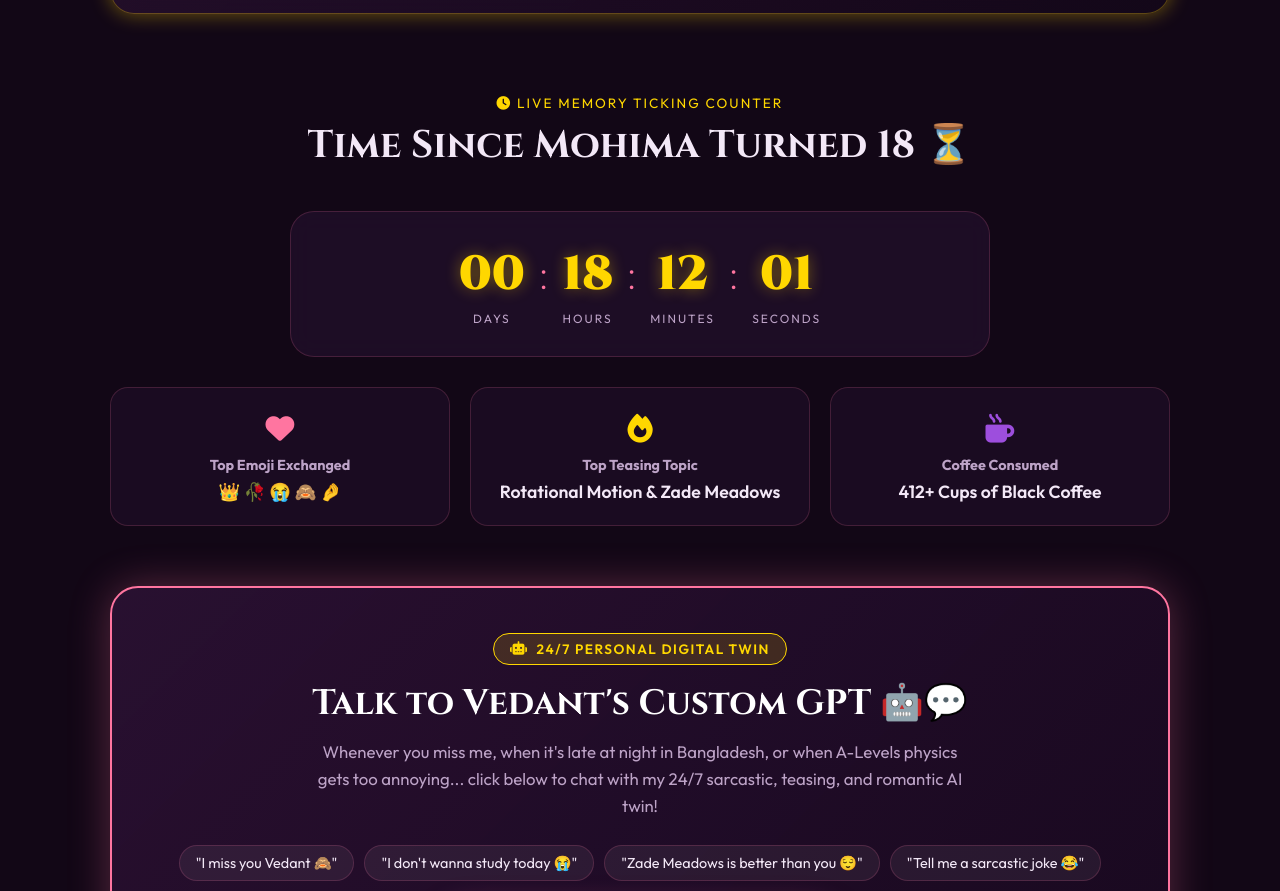
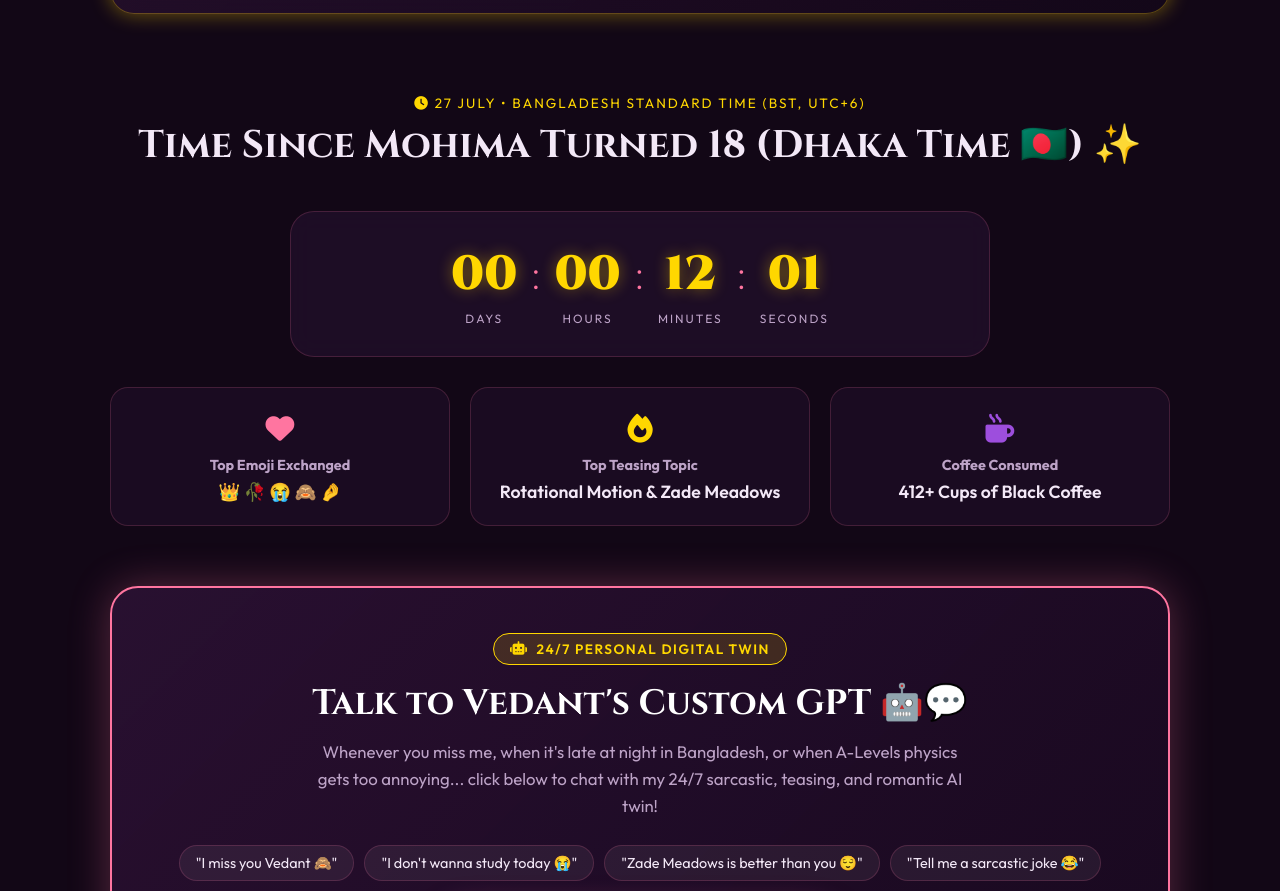
Before and after one commit to shivkantdhakre/mbd18, a plain HTML site: page index.html in a window 1280 px wide. Shown: the part 3716-4607 px from the top of the page. Drawn offline with Linux system fonts and the light colour scheme.

Commit message:
Set birthday counter target to July 27 in Bangladesh Standard Time (UTC+6)

```diff
--- a/index.html
+++ b/index.html
@@ -356,8 +356,8 @@
     <!-- SECTION 6: LIVE BIRTHDAY MEMORY TICKING CLOCK & BANTER ANALYTICS -->
     <section>
       <div class="section-title-wrapper">
-        <p class="section-tag"><i class="fa-solid fa-clock"></i> LIVE MEMORY TICKING COUNTER</p>
-        <h2 class="section-heading">Time Since Mohima Turned 18 ⏳</h2>
+        <p class="section-tag"><i class="fa-solid fa-clock"></i> 27 JULY • BANGLADESH STANDARD TIME (BST, UTC+6)</p>
+        <h2 class="section-heading" id="clockTitle">Time Since Mohima Turned 18 (Dhaka Time 🇧🇩) ⏳</h2>
       </div>
 
       <div class="live-clock-container">
--- a/script.js
+++ b/script.js
@@ -694,29 +694,41 @@ document.addEventListener('DOMContentLoaded', () => {
   });
 
   // --------------------------------------------------------------------------
-  // 11. LIVE BIRTHDAY TICKING COUNTER
+  // 11. LIVE BIRTHDAY TICKING COUNTER (JULY 27 - BANGLADESH TIME UTC+6)
   // --------------------------------------------------------------------------
   const clockDays = document.getElementById('clockDays');
   const clockHours = document.getElementById('clockHours');
   const clockMinutes = document.getElementById('clockMinutes');
   const clockSeconds = document.getElementById('clockSeconds');
+  const clockTitle = document.getElementById('clockTitle');
 
-  const birthDate = new Date();
-  birthDate.setHours(0, 0, 0, 0); // Start of today
+  // July 27 00:00:00 Bangladesh Standard Time (UTC+6)
+  const bangladeshBirthday = new Date('2026-07-27T00:00:00+06:00');
 
   function updateLiveClock() {
     const now = new Date();
-    const diff = Math.floor((now - birthDate) / 1000);
+    const diffInSeconds = Math.floor((now.getTime() - bangladeshBirthday.getTime()) / 1000);
 
-    const days = Math.floor(diff / (3600 * 24));
-    const hours = Math.floor((diff % (3600 * 24)) / 3600);
-    const minutes = Math.floor((diff % 3600) / 60);
-    const seconds = Math.floor(diff % 60);
+    const isCountdown = diffInSeconds < 0;
+    const absDiff = Math.abs(diffInSeconds);
+
+    const days = Math.floor(absDiff / (3600 * 24));
+    const hours = Math.floor((absDiff % (3600 * 24)) / 3600);
+    const minutes = Math.floor((absDiff % 3600) / 60);
+    const seconds = Math.floor(absDiff % 60);
 
     if (clockDays) clockDays.innerText = String(days).padStart(2, '0');
     if (clockHours) clockHours.innerText = String(hours).padStart(2, '0');
     if (clockMinutes) clockMinutes.innerText = String(minutes).padStart(2, '0');
     if (clockSeconds) clockSeconds.innerText = String(seconds).padStart(2, '0');
+
+    if (clockTitle) {
+      if (isCountdown) {
+        clockTitle.innerText = "Countdown to Mohima's 18th Birthday (Dhaka Time 🇧🇩) ⏳";
+      } else {
+        clockTitle.innerText = "Time Since Mohima Turned 18 (Dhaka Time 🇧🇩) ✨";
+      }
+    }
   }
 
   setInterval(updateLiveClock, 1000);
```
